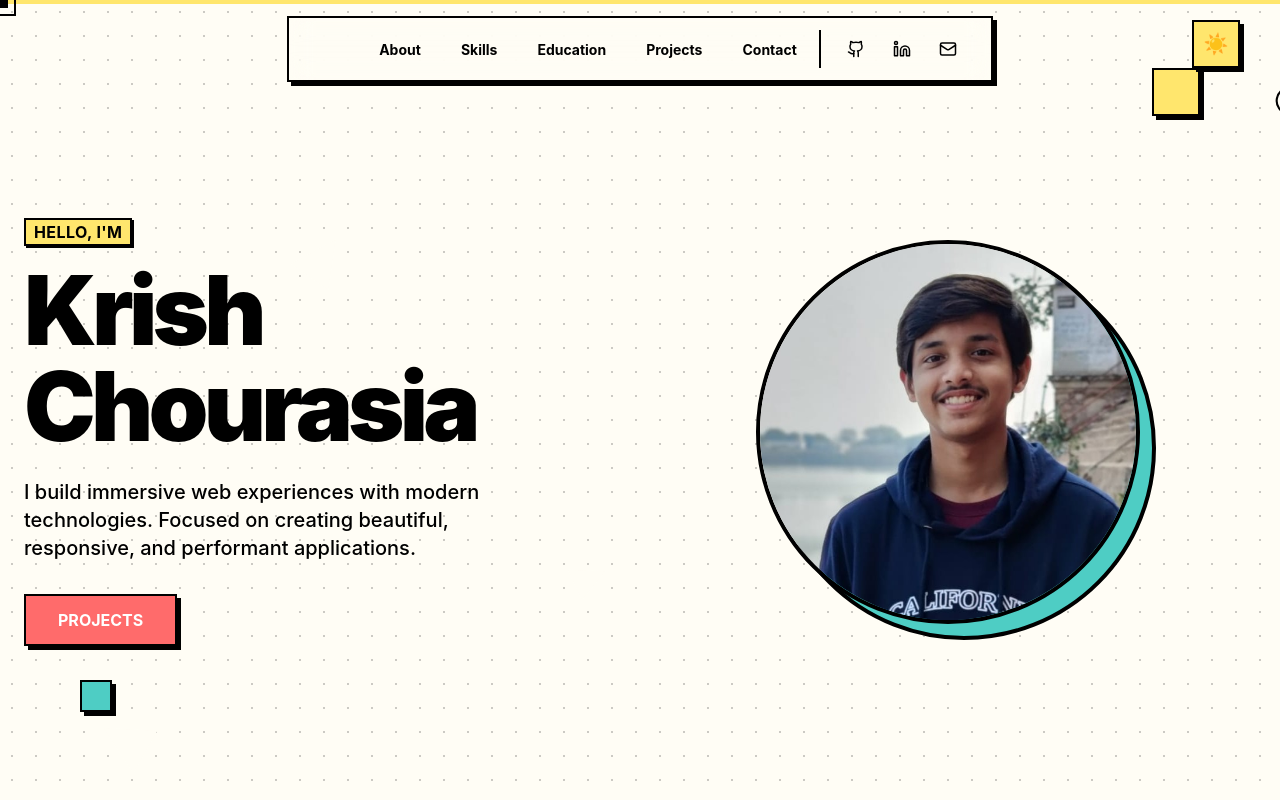
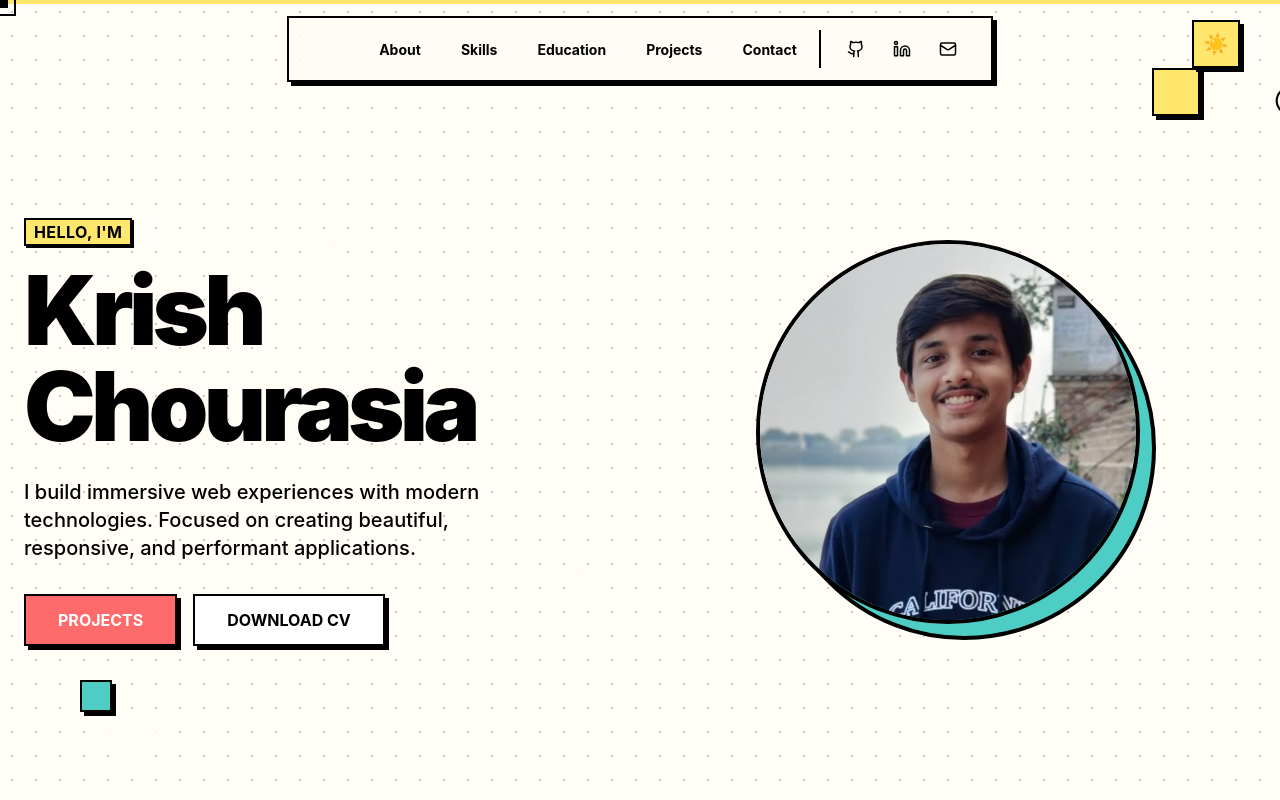
Before and after one commit to Frostt-Dev/Portfolio, a React app: page / in a window 1280 px wide. Shown: the top 800 px of the page. Built offline with nearby package versions, Linux system fonts and the light colour scheme; the HTML template or start-up script is replaced by a standard one.

Commit message:
fix: repair about image, move resume, and enable cv download

```diff
--- a/src/components/About.tsx
+++ b/src/components/About.tsx
@@ -1,5 +1,6 @@
 import { motion } from 'framer-motion';
 import { Code, Palette, Terminal, Globe } from 'lucide-react';
+import profileImg from '../assets/profile.jpg';
 
 const skills = [
     { name: 'Frontend Dev', icon: <Code size={24} />, description: 'Building responsive and interactive UIs with React, Tailwind, and TypeScript.' },
@@ -34,7 +35,7 @@ const About = () => {
                         <div className="relative w-72 h-64 md:w-[500px] md:h-96">
                             <div className="absolute inset-0 border-4 border-black bg-accent transform translate-x-4 translate-y-4"></div>
                             <img
-                                src="/src/assets/profile.jpg"
+                                src={profileImg}
                                 alt="Krish Chourasia"
                                 className="relative w-full h-full object-cover border-4 border-black z-10 bg-surface"
                                 loading="lazy"
--- a/src/components/Hero.tsx
+++ b/src/components/Hero.tsx
@@ -1,6 +1,7 @@
 import { motion } from 'framer-motion';
 import { Link } from 'react-router-dom';
 import heroProfileImg from '../assets/hero-profile.jpg';
+import resumePdf from '../assets/Resume.pdf';
 
 const Hero = () => {
     return (
@@ -27,14 +28,13 @@ const Hero = () => {
                             >
                                 PROJECTS
                             </Link>
-                            {/*
                             <a
-                                href="#"
+                                href={resumePdf}
+                                download="Krish_Chourasia_Resume.pdf"
                                 className="px-8 py-3 bg-surface text-text font-bold border-2 border-black shadow-neo hover:translate-x-[2px] hover:translate-y-[2px] hover:shadow-none transition-all"
                             >
                                 DOWNLOAD CV
                             </a>
-                            */}
                         </div>
                     </motion.div>
                 </div>
```
Also changed, not shown: 1 other file (tests, documents, lock files or other folders).
